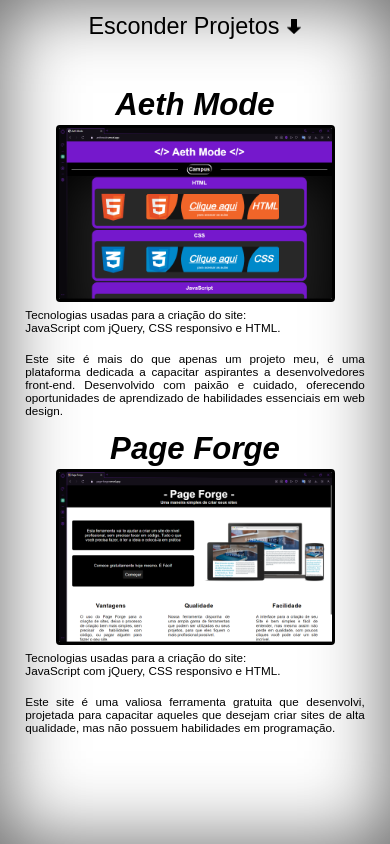
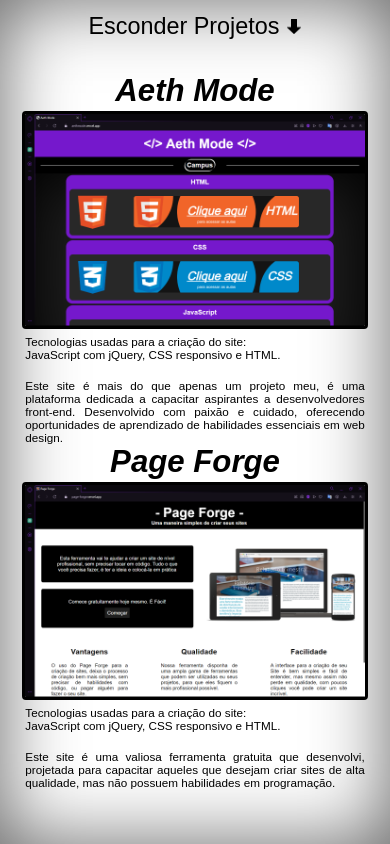
Before and after one commit to Dimas000000/Dimas-Picinato, a plain HTML site: page index.html in a window 390 px wide. Both pictures are taken after a click on the button "Mostrar Projetos". Drawn offline with Linux system fonts and the light colour scheme.

Commit message:
Update styles.css

```diff
--- a/css/styles.css
+++ b/css/styles.css
@@ -127,7 +127,7 @@ button:hover{
         font-style: italic;
     }
     section img{
-        width: min(70vw, 35vh);
+        width: min(87vw, 43.5vh);
         border: min(1vw, 0.5vh) solid black;
         border-radius: min(1vw, 0.5vh);
         transition: filter 0.5s ease;
```
